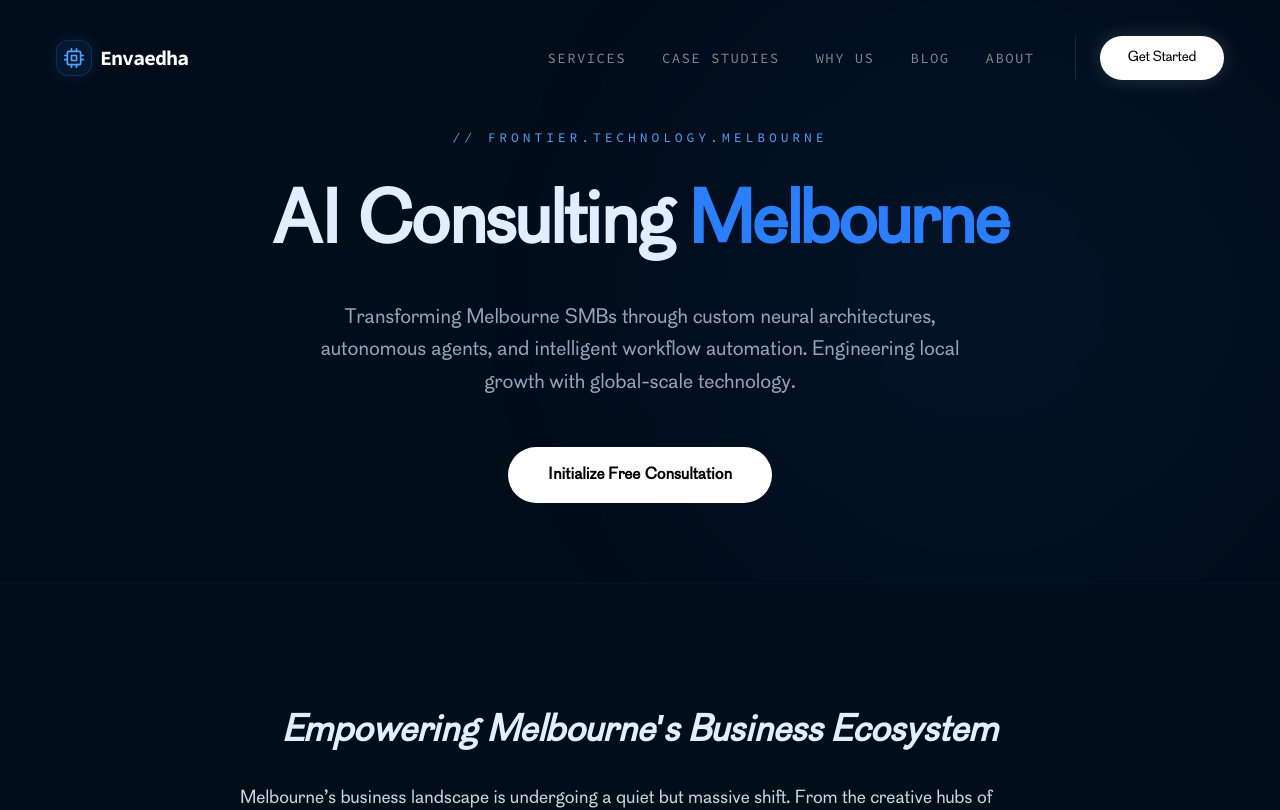
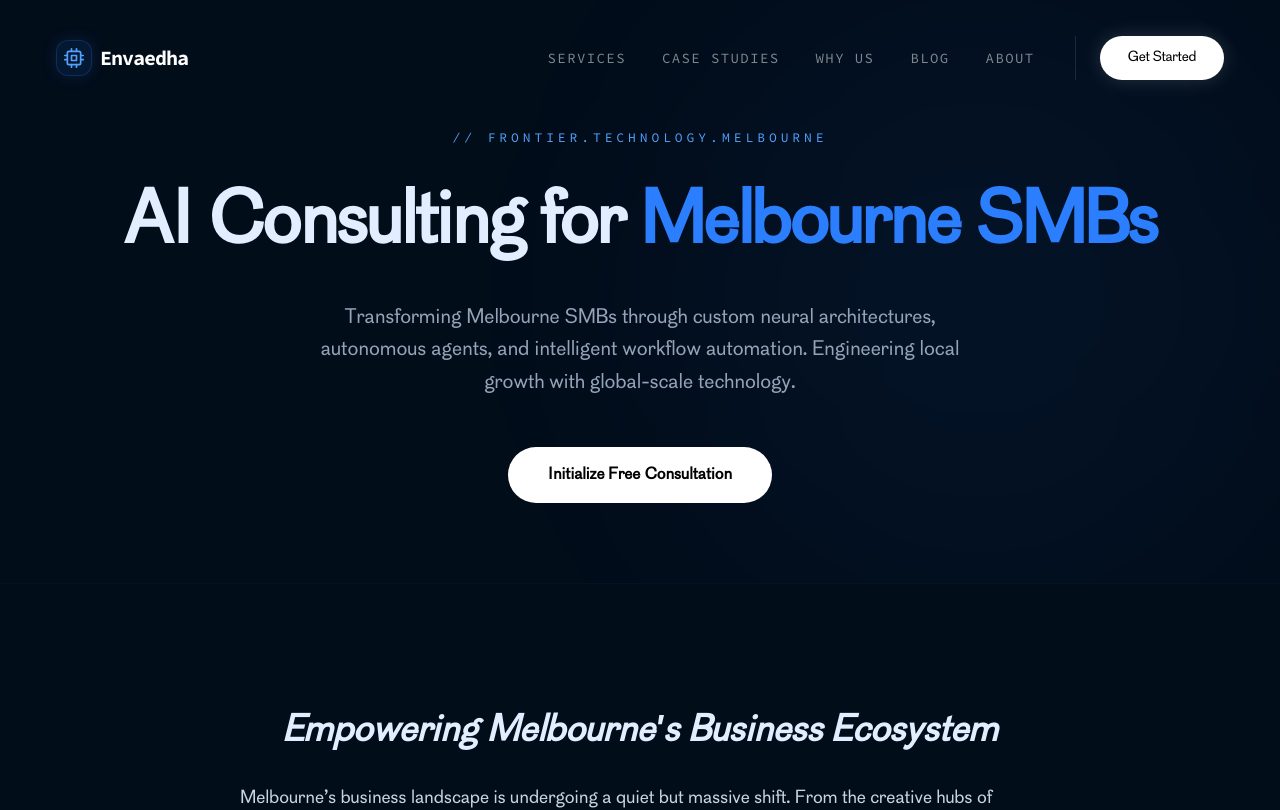
Before and after one commit to Jeyakaran-tech/envaedha, a Next.js app: page /ai-consulting-melbourne in a window 1280 px wide. Shown: the top 810 px of the page. Built offline with nearby package versions, Linux system fonts and the light colour scheme.

Commit message:
feat: update AI consulting page copy and add internal navigation links to site components

```diff
--- a/src/app/ai-consulting-melbourne/page.tsx
+++ b/src/app/ai-consulting-melbourne/page.tsx
@@ -5,7 +5,7 @@ import CTASection from "@/components/sections/cta-section";
 import Link from "next/link";
 
 export const metadata: Metadata = {
-  title: "AI Consulting Melbourne | Expert AI Agents & Automation | Envaedha",
+  title: "AI Consulting Melbourne | Envaedha",
   description: "Specialized AI consulting for Melbourne small and medium businesses. We build autonomous AI agents, intelligent workflow automation, and predictive data solutions.",
 };
 
@@ -26,7 +26,7 @@ export default function MelbourneLandingPage() {
               // FRONTIER.TECHNOLOGY.MELBOURNE
             </p>
             <h1 className="text-5xl sm:text-7xl font-bold tracking-tight text-[#e2eeff] leading-tight mb-8">
-              AI Consulting <span className="text-blue-500">Melbourne</span>
+              AI Consulting for <span className="text-blue-500">Melbourne SMBs</span>
             </h1>
             <p className="max-w-2xl mx-auto text-lg sm:text-xl text-[#94a3b8] leading-relaxed mb-12">
               Transforming Melbourne SMBs through custom neural architectures, autonomous agents, and intelligent workflow automation. Engineering local growth with global-scale technology.
--- a/src/components/sections/who-we-are.tsx
+++ b/src/components/sections/who-we-are.tsx
@@ -1,6 +1,7 @@
 "use client";
 
 import { useEffect, useRef } from "react";
+import Link from "next/link";
 import { useScrollReveal } from "@/hooks/use-scroll-reveal";
 
 const principles = [
@@ -83,7 +84,7 @@ export default function WhoWeAre() {
                         — not just responds.
                     </h2>
                     <p className="mt-8 text-lg font-sans leading-relaxed max-w-2xl mx-auto" style={{ color: "#94a3b8" }}>
-                        We provide <span style={{ color: "#93c5fd" }}>AI consulting in Melbourne</span> specifically tailored for
+                        We provide <Link href="/ai-consulting-melbourne" className="text-[#93c5fd] hover:underline underline-offset-4 decoration-blue-500/30">AI consulting in Melbourne</Link> specifically tailored for
                         small business growth. We help you implement <span style={{ color: "#93c5fd" }}>AI automation for small business</span> efficiency,
                         owning the technical complexity so you can focus on scale.
                     </p>
--- a/src/components/ui/footer.tsx
+++ b/src/components/ui/footer.tsx
@@ -62,6 +62,7 @@ export default function Footer() {
                         <h3 className="text-[#93c5fd] text-[13px] font-mono tracking-[0.2em] mb-8 uppercase">Envaedha</h3>
                         <ul className="flex flex-col gap-4 font-sans text-base text-neutral-400">
                             <li className="hover:text-white transition-colors"><Link href="/#who-we-are">About Us</Link></li>
+                            <li className="hover:text-white transition-colors"><Link href="/ai-consulting-melbourne">AI Consulting Melbourne</Link></li>
                             <li className="hover:text-white transition-colors"><Link href="mailto:admin@envaedha.com.au">Email Inquiry</Link></li>
                             <li className="hover:text-white transition-colors"><Link href="/schedule-a-meeting">Book Architecture Review</Link></li>
                         </ul>
```
